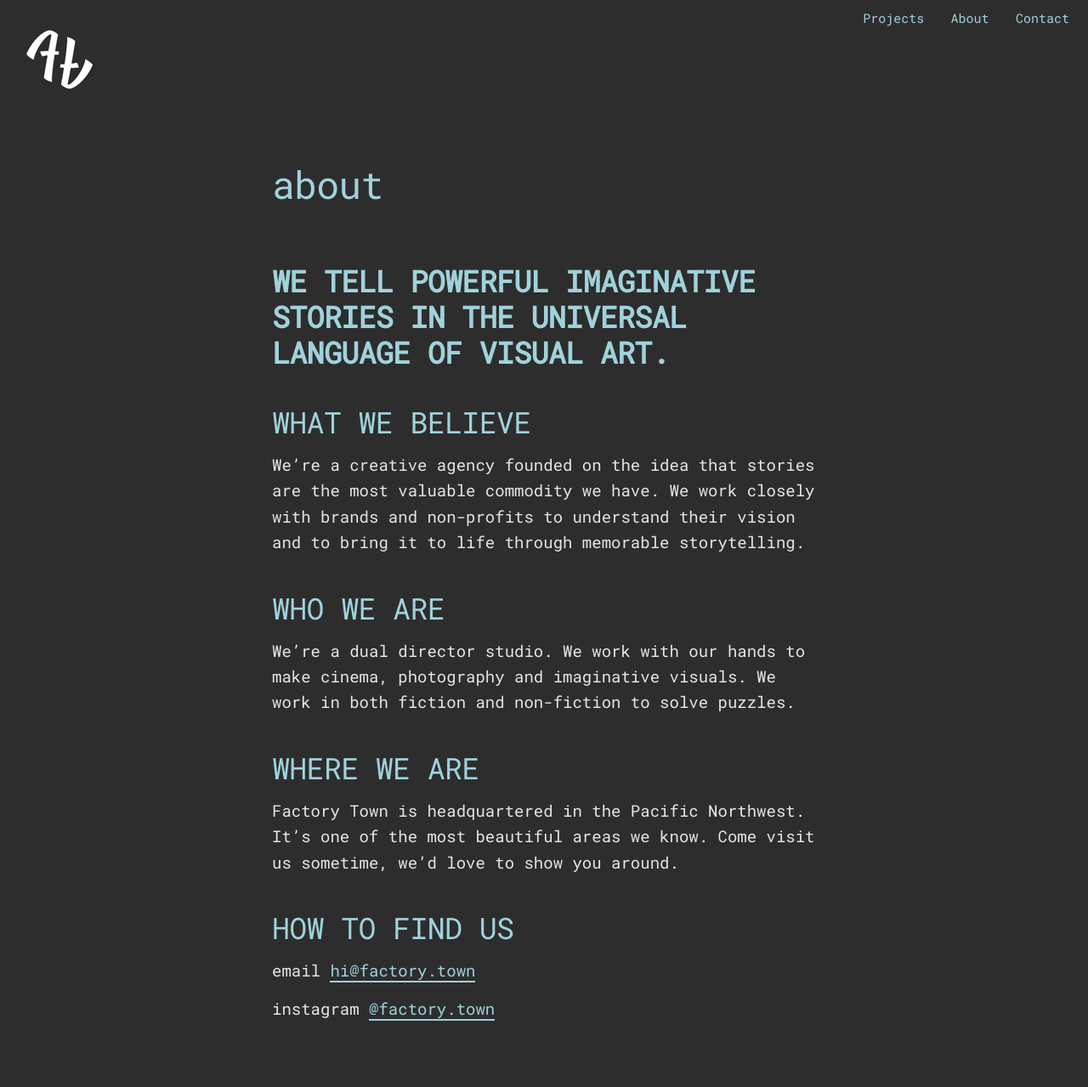
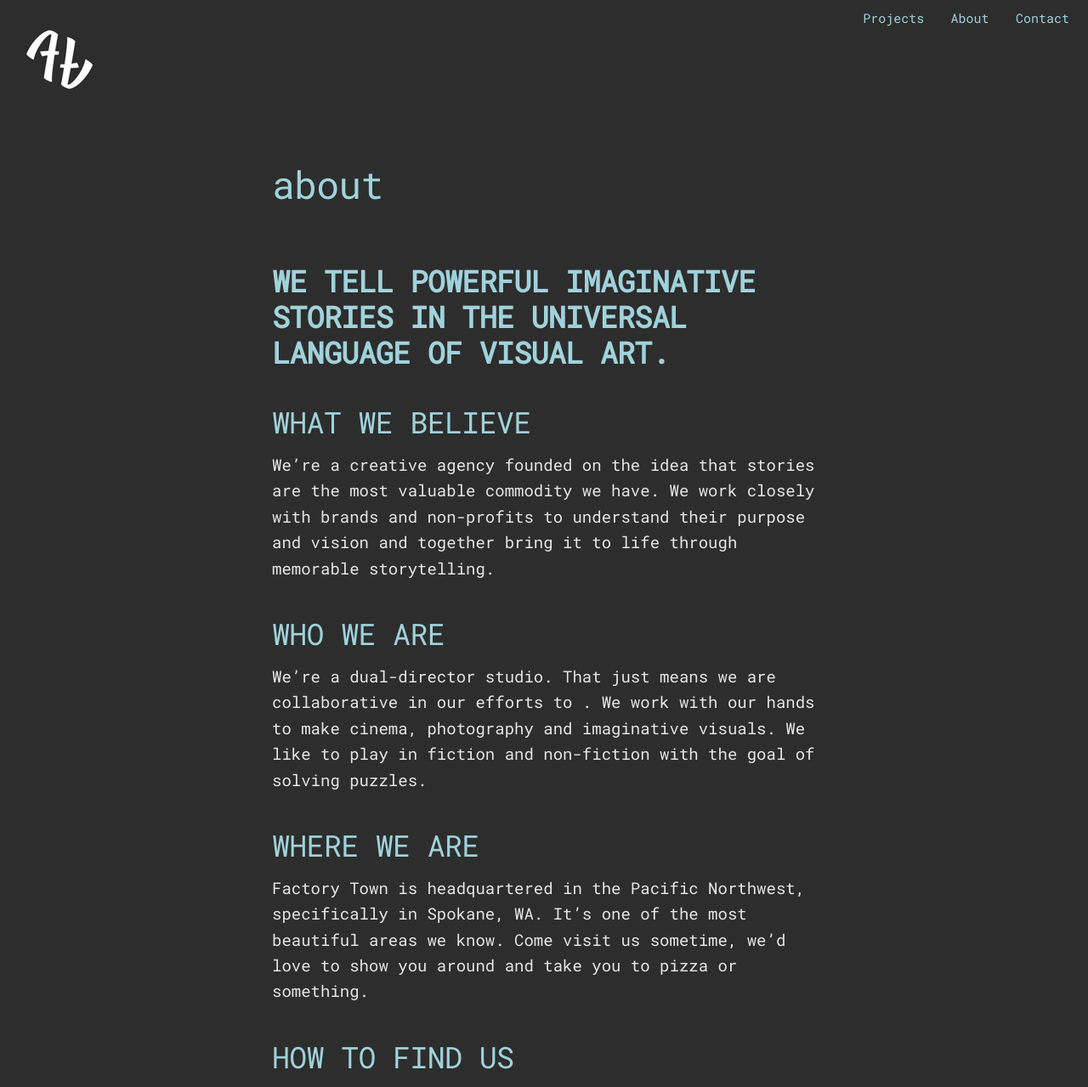
Before and after one commit to factorytown/factorytown.github.io, a Jekyll site: the page built from _pages/about.md, in a window 1280 px wide and 1400 px high, cut to the strip 0-1279 px from the top of the window. Shown: the whole strip at 85% size. Built offline with Jekyll 4.4.1, drawn with Linux system fonts in a browser that asks for light colours; nearby versions of some CDN libraries.

Commit message:
Updated About

```diff
--- a/_pages/about.md
+++ b/_pages/about.md
@@ -6,15 +6,15 @@
 
 ## WHAT WE BELIEVE
 
-We're a creative agency founded on the idea that stories are the most valuable commodity we have. We work closely with brands and non-profits to understand their vision and to bring it to life through memorable storytelling.
+We're a creative agency founded on the idea that stories are the most valuable commodity we have. We work closely with brands and non-profits to understand their purpose and vision and together bring it to life through memorable storytelling.
 
 ## WHO WE ARE
 
-We're a dual director studio. We work with our hands to make cinema, photography and  imaginative visuals. We work in both fiction and non-fiction to solve puzzles.
+We're a dual-director studio. That just means we are collaborative in our efforts to . We work with our hands to make cinema, photography and imaginative visuals. We like to play in fiction and non-fiction with the goal of solving puzzles.
 
 ## WHERE WE ARE
 
-Factory Town is headquartered in the Pacific Northwest. It's one of the most beautiful areas we know. Come visit us sometime, we'd love to show you around.
+Factory Town is headquartered in the Pacific Northwest, specifically in Spokane, WA. It's one of the most beautiful areas we know. Come visit us sometime, we'd love to show you around and take you to pizza or something.
 
 ## HOW TO FIND US
 
```
